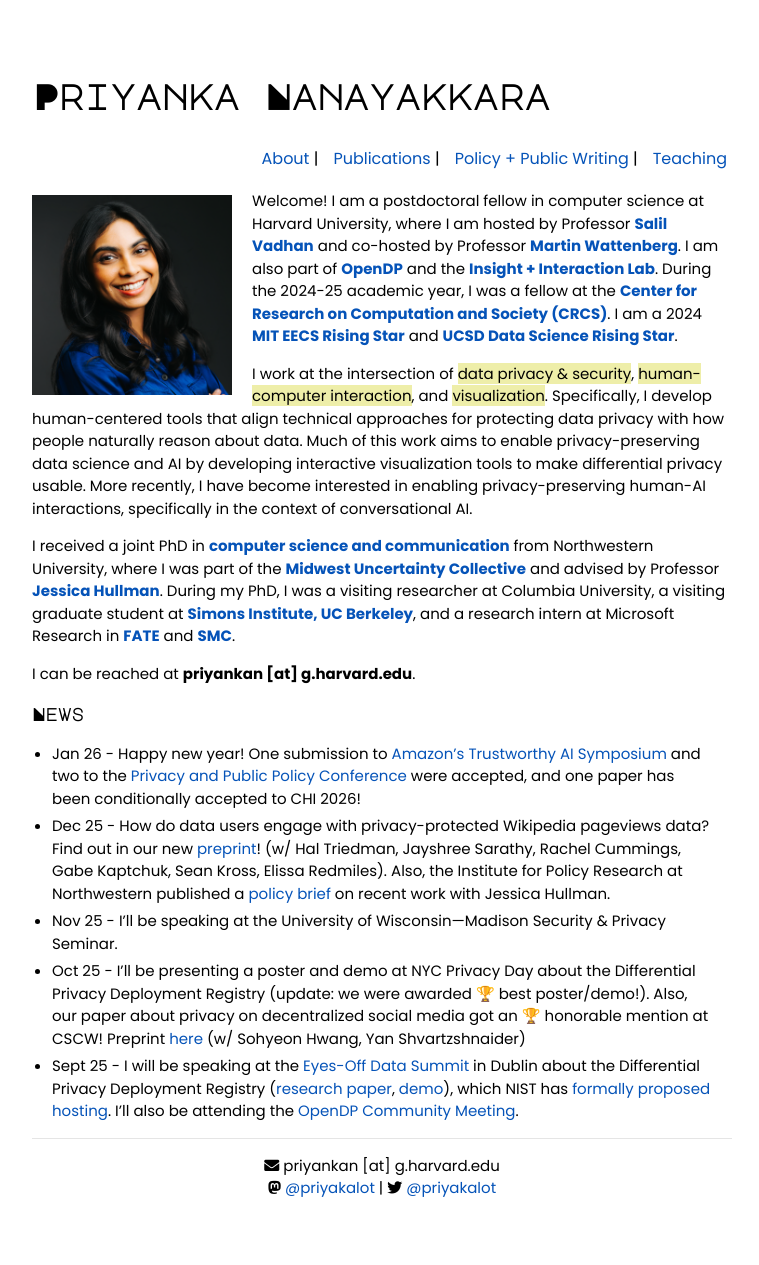
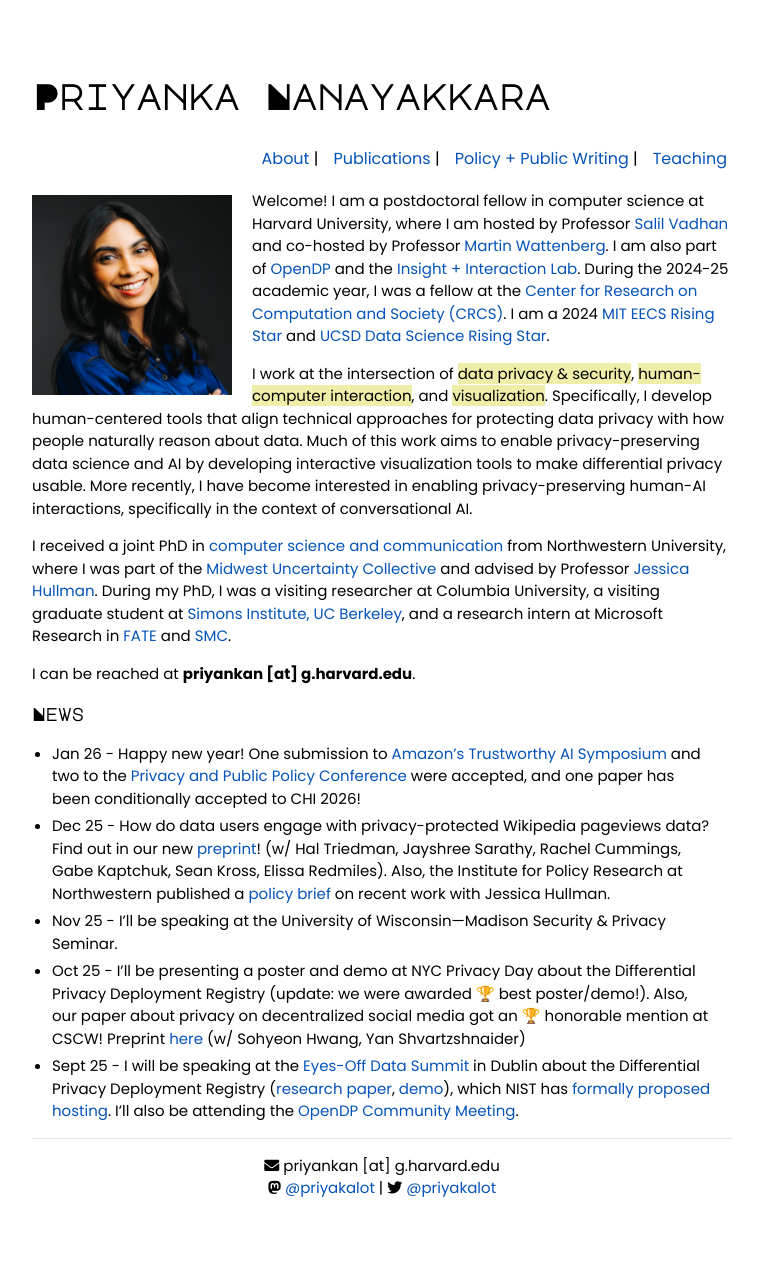
Before and after one commit to priyakalot/priyakalot.github.io, a Jekyll site: the page built from index.md, in a window 1280 px wide. Shown: the whole page, without its empty margins (258-1017 px from the left). Built offline with Jekyll 4.4.1, drawn with Linux system fonts in a browser that asks for light colours; nearby versions of some CDN libraries.

Commit message:
Update index.md

```diff
--- a/index.md
+++ b/index.md
@@ -3,11 +3,11 @@ layout: default
 ---
 <img class="profile-picture" src="profile-online.png">
 
-Welcome! I am a postdoctoral fellow in computer science at Harvard University, where I am hosted by Professor <a href="https://salil.seas.harvard.edu/" target="_blank">**Salil Vadhan**</a> and co-hosted by Professor <a href="https://www.bewitched.com/" target="_blank">**Martin Wattenberg**</a>. I am also part of <a href="https://opendp.org/" target="_blank">**OpenDP**</a> and the <a href="https://insight.seas.harvard.edu/" target="_blank">**Insight + Interaction Lab**</a>. During the 2024-25 academic year, I was a fellow at the <a href="https://crcs.seas.harvard.edu/news/2025/05/crcs-closes-after-20-years" target="_blank">**Center for Research on Computation and Society (CRCS)**</a>. I am a 2024 <a href="https://risingstars-eecs.mit.edu/" target="_blank">**MIT EECS Rising Star**</a> and <a href="https://datascience.ucsd.edu/rising-stars-in-data-science/" target="_blank">**UCSD Data Science Rising Star**</a>.
+Welcome! I am a postdoctoral fellow in computer science at Harvard University, where I am hosted by Professor <a href="https://salil.seas.harvard.edu/" target="_blank">Salil Vadhan</a> and co-hosted by Professor <a href="https://www.bewitched.com/" target="_blank">Martin Wattenberg</a>. I am also part of <a href="https://opendp.org/" target="_blank">OpenDP</a> and the <a href="https://insight.seas.harvard.edu/" target="_blank">Insight + Interaction Lab</a>. During the 2024-25 academic year, I was a fellow at the <a href="https://crcs.seas.harvard.edu/news/2025/05/crcs-closes-after-20-years" target="_blank">Center for Research on Computation and Society (CRCS)</a>. I am a 2024 <a href="https://risingstars-eecs.mit.edu/" target="_blank">MIT EECS Rising Star</a> and <a href="https://datascience.ucsd.edu/rising-stars-in-data-science/" target="_blank">UCSD Data Science Rising Star</a>.
 
 I work at the intersection of <mark>data privacy & security</mark>, <mark>human-computer interaction</mark>, and <mark>visualization</mark>. Specifically, I develop human-centered tools that align technical approaches for protecting data privacy with how people naturally reason about data. Much of this work aims to enable privacy-preserving data science and AI by developing interactive visualization tools to make differential privacy usable. More recently, I have become interested in enabling privacy-preserving human-AI interactions, specifically in the context of conversational AI.
 
-I received a joint PhD in <a href="https://tsb.northwestern.edu/" target="_blank">**computer science and communication**</a> from Northwestern University, where I was part of the <a href="https://mucollective.northwestern.edu/" target="_blank">**Midwest Uncertainty Collective**</a> and advised by Professor <a href="http://users.eecs.northwestern.edu/~jhullman/" target="_blank">**Jessica Hullman**</a>. During my PhD, I was a visiting researcher at Columbia University, a visiting graduate student at <a href="https://simons.berkeley.edu/programs/datadriven2022" target="_blank">**Simons Institute, UC Berkeley**</a>, and a research intern at Microsoft Research in <a href="https://www.microsoft.com/en-us/research/theme/fate/" target="_blank">**FATE**</a> and <a href="https://socialmediacollective.org/" target="_blank">**SMC**</a>.
+I received a joint PhD in <a href="https://tsb.northwestern.edu/" target="_blank">computer science and communication</a> from Northwestern University, where I was part of the <a href="https://mucollective.northwestern.edu/" target="_blank">Midwest Uncertainty Collective</a> and advised by Professor <a href="http://users.eecs.northwestern.edu/~jhullman/" target="_blank">Jessica Hullman</a>. During my PhD, I was a visiting researcher at Columbia University, a visiting graduate student at <a href="https://simons.berkeley.edu/programs/datadriven2022" target="_blank">Simons Institute, UC Berkeley</a>, and a research intern at Microsoft Research in <a href="https://www.microsoft.com/en-us/research/theme/fate/" target="_blank">FATE</a> and <a href="https://socialmediacollective.org/" target="_blank">SMC</a>.
 
 I can be reached at **priyankan [at] g.harvard.edu**.
 
```
